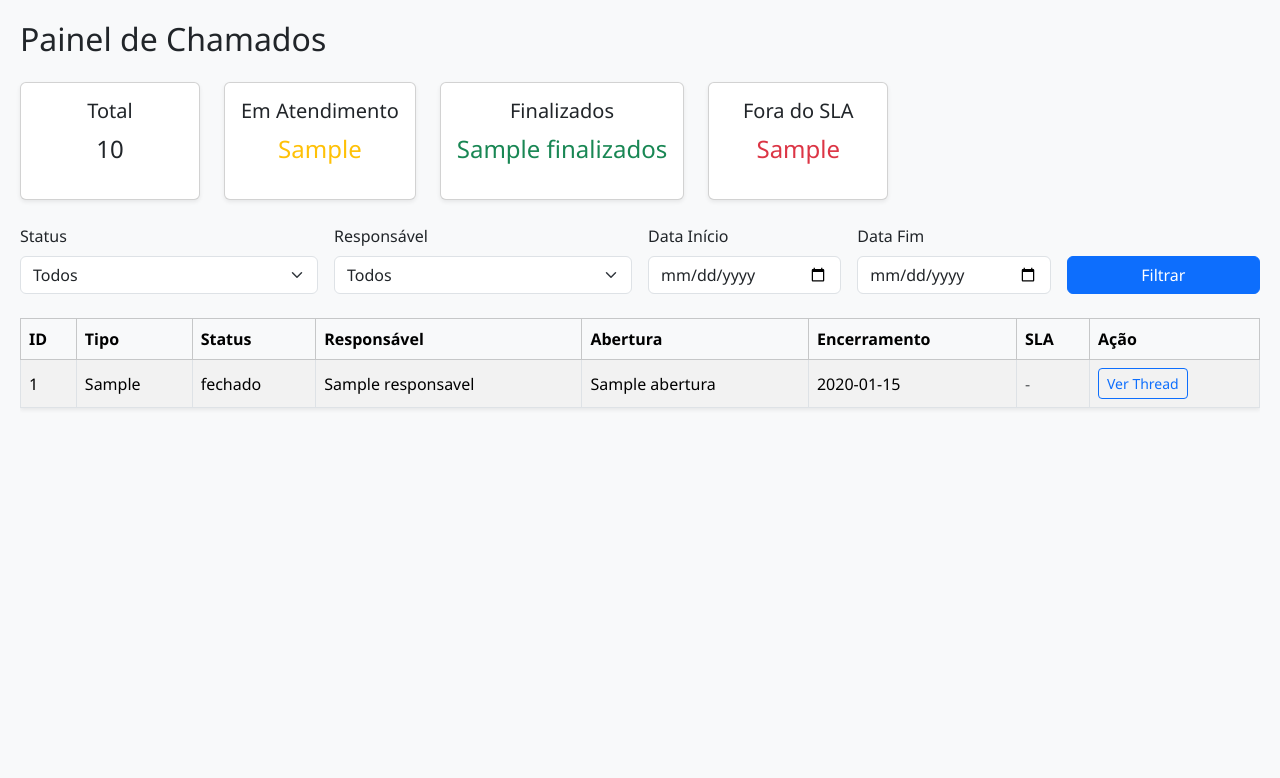
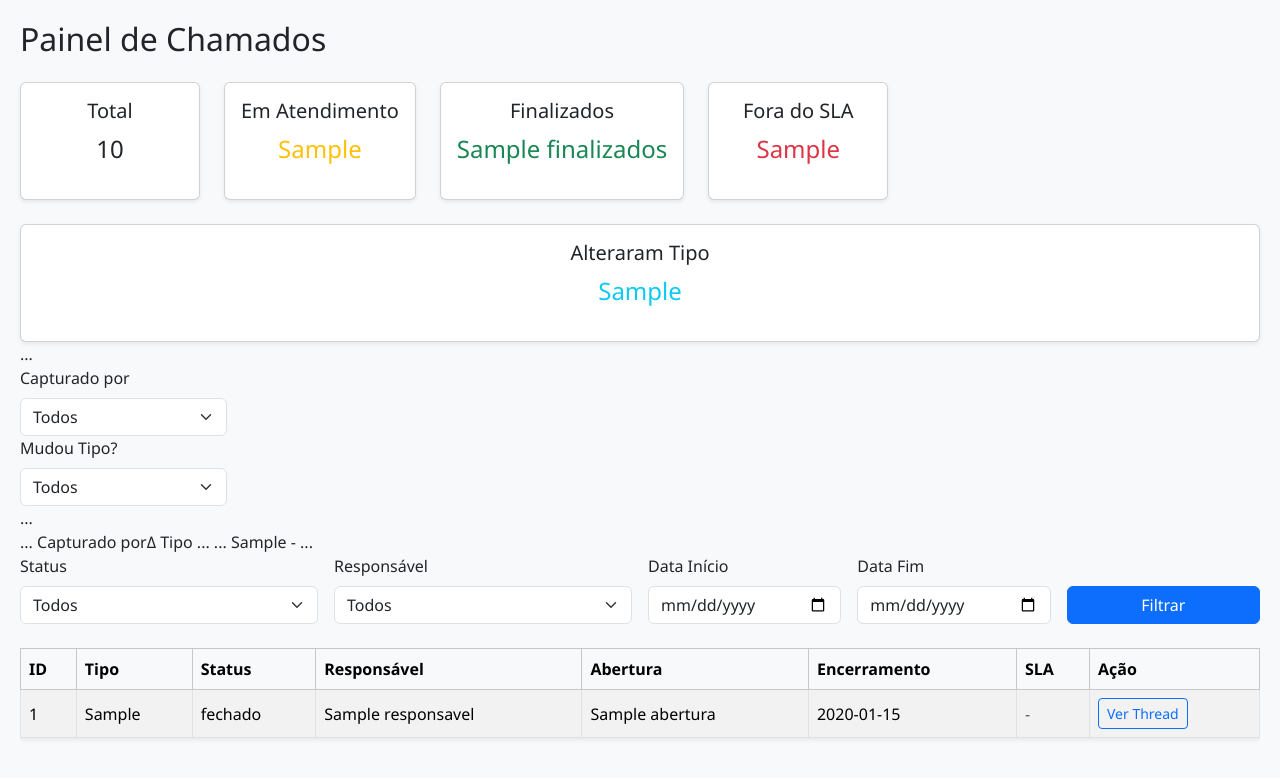
Before and after one commit to jflrealty/painel-chamados, a FastAPI app: template templates/painel.html in a window 1280 px wide. Shown: the top 778 px of the page. Run offline with FastAPI, Linux system fonts and the light colour scheme; the template is opened without the code that fills it: most values are stand-ins (such as "Sample title", 1, 10 or a date in 2020); some libraries are stand-ins or nearby versions.

Commit message:
Update painel.html

```diff
--- a/templates/painel.html
+++ b/templates/painel.html
@@ -44,6 +44,55 @@
       </div>
     </div>
   </div>
+
+  <!-- 1️⃣  NOVO CARD  ⬇ -->
+<div class="card card-metric shadow-sm">
+  <div class="card-body text-center">
+    <h5 class="card-title">Alteraram Tipo</h5>
+    <p class="fs-4 text-info">{{ metricas.mudaram_tipo }}</p>
+  </div>
+</div>
+
+<!-- 2️⃣  FILTRO novo “Mudou tipo?” e Select de Capturador -->
+<form ...>
+  ...
+  <div class="col-md-2">
+    <label class="form-label">Capturado por</label>
+    <select name="capturado" class="form-select">
+      <option value="">Todos</option>
+      {% for c in capturadores %}
+        <option value="{{ c }}" {% if filtros.capturado==c %}selected{% endif %}>
+          {{ c }}
+        </option>
+      {% endfor %}
+    </select>
+  </div>
+
+  <div class="col-md-2">
+    <label class="form-label">Mudou Tipo?</label>
+    <select name="mudou_tipo" class="form-select">
+      <option value="">Todos</option>
+      <option value="sim"  {% if filtros.mudou_tipo=='sim' %}selected{% endif %}>Sim</option>
+      <option value="nao"  {% if filtros.mudou_tipo=='nao' %}selected{% endif %}>Não</option>
+    </select>
+  </div>
+  ...
+</form>
+
+<!-- 3️⃣  COLUNA “Capturado por” e Ícone mudança -->
+<thead> ... <th>Capturado por</th><th>Δ Tipo</th> ... </thead>
+<tbody>
+{% for ch in chamados %}
+  <tr>
+    ...
+    <td>{{ ch.capturado_por }}</td>
+    <td class="text-center">
+      {% if ch.mudou_tipo %}<span class="badge bg-info">⚡</span>{% else %}-{% endif %}
+    </td>
+    ...
+  </tr>
+{% endfor %}
+</tbody>
 
   <!-- Filtros -->
   <form method="get" action="/painel" class="row g-3 mb-4">
```
